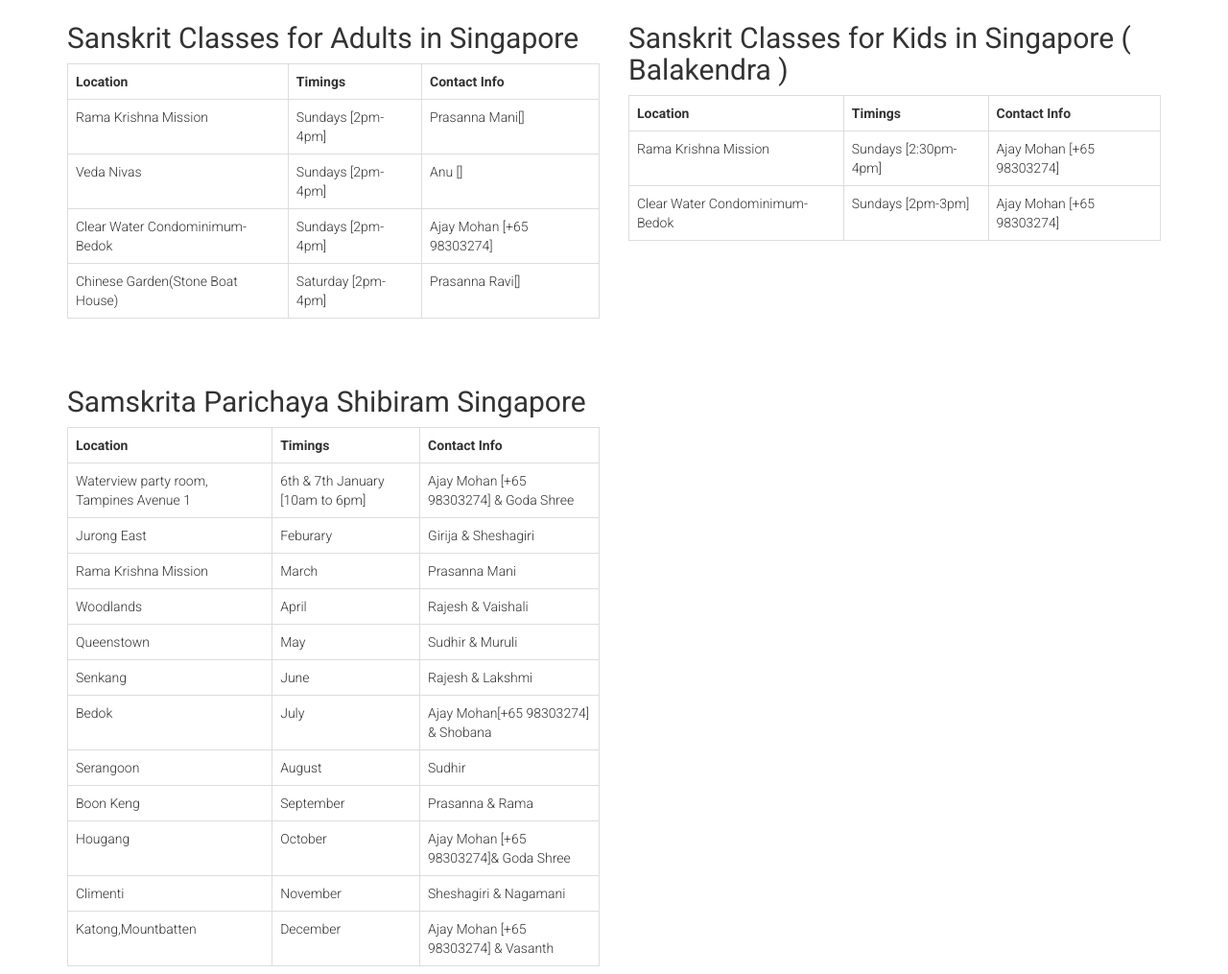
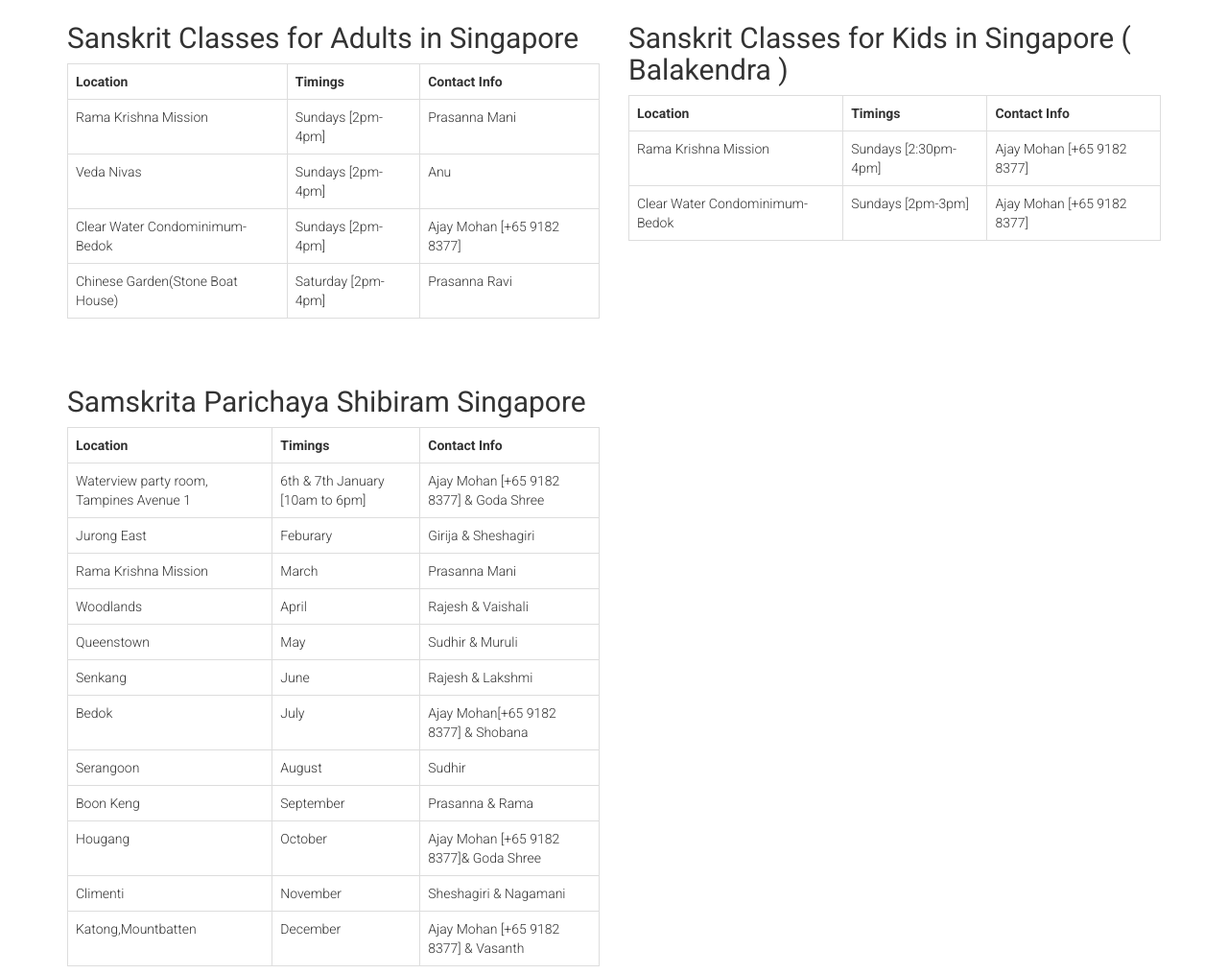
Before and after one commit to SamskritaSingapore/samskritaBharathiSG, a plain HTML site: page index.html in a window 1280 px wide. Shown: the part 1017-2032 px from the top of the page at 96% size. Drawn offline with nearby package versions, Linux system fonts and the light colour scheme; a web font is replaced by a local one.

Commit message:
Update index.html

```diff
--- a/index.html
+++ b/index.html
@@ -55,25 +55,25 @@
 		<tr>
 			<td>Rama Krishna Mission </td>
 			<td>Sundays [2pm-4pm]</td>
-			<td>Prasanna Mani[] </td>
+			<td>Prasanna Mani </td>
 
 		</tr>
 		<tr>
 			<td>Veda Nivas</td>
 			<td>Sundays [2pm-4pm]</td>
-			<td>Anu [] </td>
+			<td>Anu  </td>
 
 		</tr>
 		<tr>
 			<td>Clear Water Condominimum-Bedok </td>
 			<td>Sundays [2pm-4pm]</td>
-			<td>Ajay Mohan [+65 98303274] </td>
+			<td>Ajay Mohan [+65 9182 8377] </td>
 
 		</tr>
 		<tr>
 			<td>Chinese Garden(Stone Boat House)</td>
 			<td>Saturday [2pm-4pm]</td>
-			<td>Prasanna Ravi[] </td>
+			<td>Prasanna Ravi </td>
 
 		</tr>
 
@@ -92,13 +92,13 @@
 		<tr>
 			<td>Rama Krishna Mission </td>
 			<td>Sundays [2:30pm-4pm]</td>
-			<td>Ajay Mohan [+65 98303274]</td>
+			<td>Ajay Mohan [+65 9182 8377]</td>
 
 		</tr>
 		<tr>
 			<td>Clear Water Condominimum-Bedok  </td>
 			<td>Sundays [2pm-3pm]</td>
-			<td>Ajay Mohan [+65 98303274]</td>
+			<td>Ajay Mohan [+65 9182 8377]</td>
 
 		</tr>
 </table>
@@ -119,7 +119,7 @@
 		<tr>
 			<td>Waterview party room, Tampines Avenue 1 </td>
 			<td>6th & 7th January [10am to 6pm]</td>
-			<td>Ajay Mohan [+65 98303274] & Goda Shree </td>
+			<td>Ajay Mohan [+65 9182 8377] & Goda Shree </td>
 
 		</tr>
 		<tr>
@@ -151,7 +151,7 @@
 		</tr><tr>
 			<td>Bedok </td>
 			<td>July </td>
-			<td>Ajay Mohan[+65 98303274] & Shobana </td>
+			<td>Ajay Mohan[+65 9182 8377] & Shobana </td>
 
 		</tr><tr>
 			<td>Serangoon </td>
@@ -166,7 +166,7 @@
 		</tr><tr>
 			<td>Hougang </td>
 			<td>October </td>
-			<td>Ajay Mohan [+65 98303274]& Goda Shree </td>
+			<td>Ajay Mohan [+65 9182 8377]& Goda Shree </td>
 
 		</tr><tr>
 			<td>Climenti </td>
@@ -176,7 +176,7 @@
 		</tr><tr>
 			<td>Katong,Mountbatten </td>
 			<td>December </td>
-			<td>Ajay Mohan [+65 98303274] & Vasanth </td>
+			<td>Ajay Mohan [+65 9182 8377] & Vasanth </td>
 
 		</tr>
 </table>
@@ -213,12 +213,11 @@
 <p><strong>Please register for this event through phone calls or WhatsApp.</strong></p>
 
 <p><strong>Kindly Note :-</strong><br>
-Note 1:Attendance on All days is highly recommended to achieve the best benefit.<br>
-Note 2:Prior knowledge about Sanskrit is not needed. Knowledge of any Indian language would be a great advantage.<br>
-Note 3:From age 6 onwards all are eligible. No upper age limit. Interest in learning sanskrit is the main criteria. </p>
+Note 1:Prior knowledge about Sanskrit is not needed. Knowledge of any Indian language would be a great advantage.<br>
+Note 2:From age 6 onwards all are eligible. No upper age limit. Interest in learning sanskrit is the main criteria. </p>
 
-<p><strong>* For Saturday and Sunday,</strong><br>
-Lunch and Snacks are provided at reasonable price for participants at the workshop for a nominal fee of 25SGD for 2 days.</p>
+<p><strong> * For Saturday and Sunday,</strong><br>
+Lunch and Afternoon Tea are provided at reasonable price for participants at the workshop for a nominal fee of 25SGD for 2 days.</p>
 
 
 <p><strong>जयतु संस्कृतम्
```
